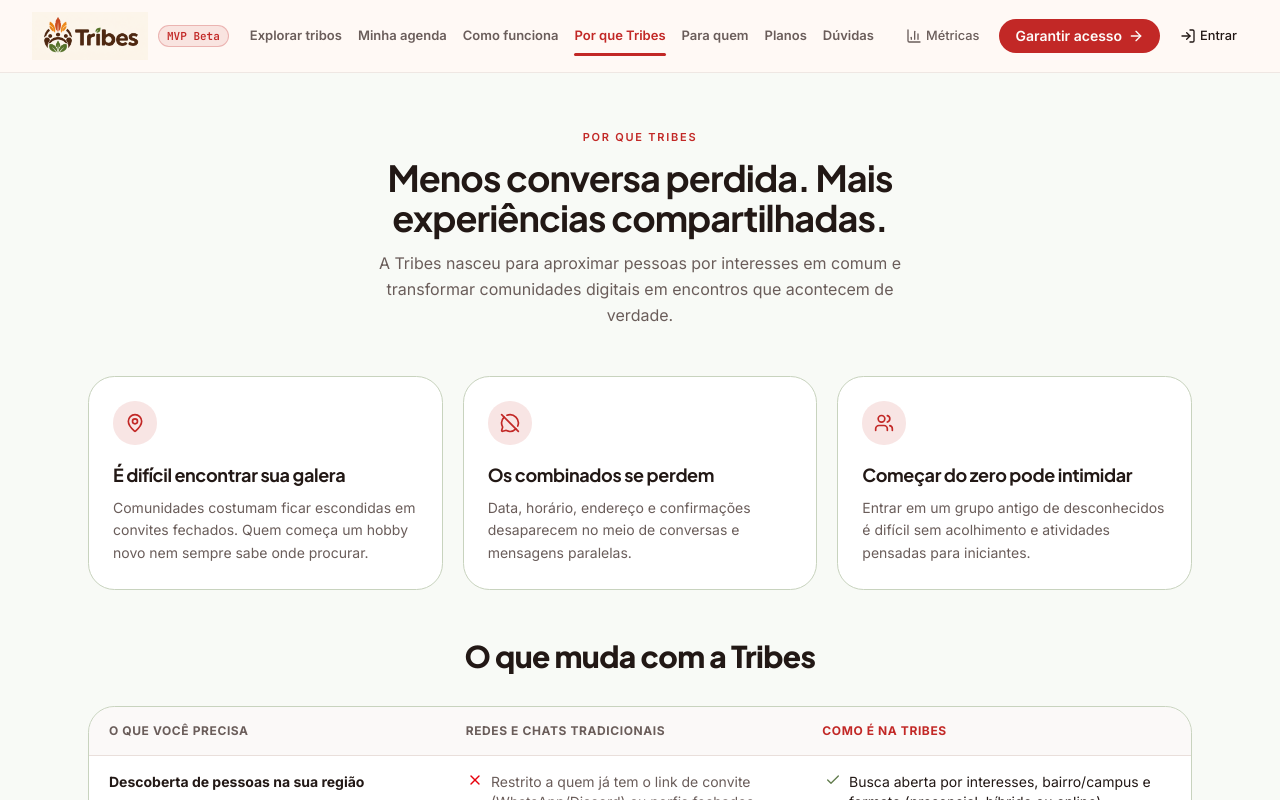
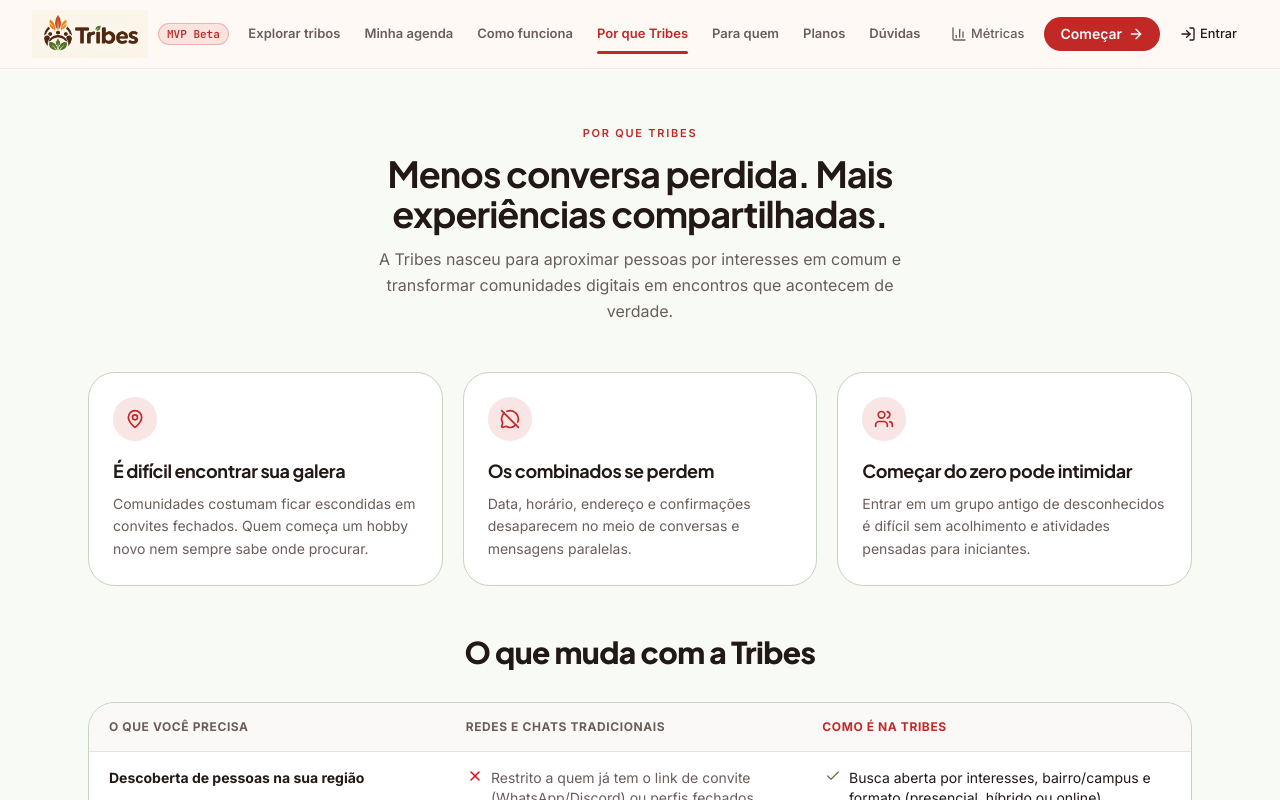
Before and after one commit to ArthurG12/Tribes, a Next.js app in the folder frontend/: page /sobre in a window 1280 px wide. Shown: the top 800 px of the page. Built offline with nearby package versions, Linux system fonts and the light colour scheme.

Commit message:
Simplify navigation and keep sign-in accessible

```diff
--- a/frontend/src/components/tribes/navbar.tsx
+++ b/frontend/src/components/tribes/navbar.tsx
@@ -23,14 +23,14 @@ export function Navbar() {
 
   return (
     <header className="sticky top-0 z-40 w-full border-b border-border/70 bg-background/90 backdrop-blur-md">
-      <div className="mx-auto flex h-[72px] max-w-7xl items-center justify-between gap-4 px-4 sm:px-6 lg:px-8">
+      <div className="mx-auto flex h-[68px] max-w-7xl items-center justify-between gap-4 px-4 sm:px-6 lg:px-8">
         <Link href="/" aria-label="Tribes — página inicial" className="flex shrink-0 items-center gap-2.5">
           <span className="relative h-12 w-[7.25rem] overflow-hidden">
             <Image src="/tribes-logo.png" alt="Tribes — Comunidade e Natureza" fill priority sizes="116px" className="object-cover object-[center_40%]" />
           </span>
           <span className="hidden rounded-full border border-primary/25 bg-primary/10 px-2 py-0.5 font-mono text-[11px] font-semibold text-primary sm:inline-block">MVP Beta</span>
         </Link>
-        <nav aria-label="Navegação principal" className="hidden items-center gap-4 xl:flex">
+        <nav aria-label="Navegação principal" className="hidden items-center gap-6 lg:flex">
           {NAV_LINKS.map((item) => (
             <Link key={item.href} href={item.href} aria-current={pathname === item.href ? "page" : undefined}
               className={`relative py-2 text-[13px] font-semibold transition-colors hover:text-foreground ${pathname === item.href ? "text-primary after:absolute after:inset-x-0 after:-bottom-[2px] after:h-[3px] after:rounded-full after:bg-primary" : "text-muted-foreground"}`}>
@@ -43,7 +43,7 @@ export function Navbar() {
             <BarChart3 className="size-4" /> Métricas
           </Button>
           <Button size="lg" className="rounded-full px-4 font-semibold" nativeButton={false} render={<Link href="/lista-de-espera" />}>
-            Garantir acesso <ArrowRight className="size-4" />
+            Começar <ArrowRight className="size-4" />
           </Button>
           <Button variant="ghost" size="sm" nativeButton={false} render={<Link href="/entrar" />}>
             <LogIn className="size-4" /> Entrar
```
